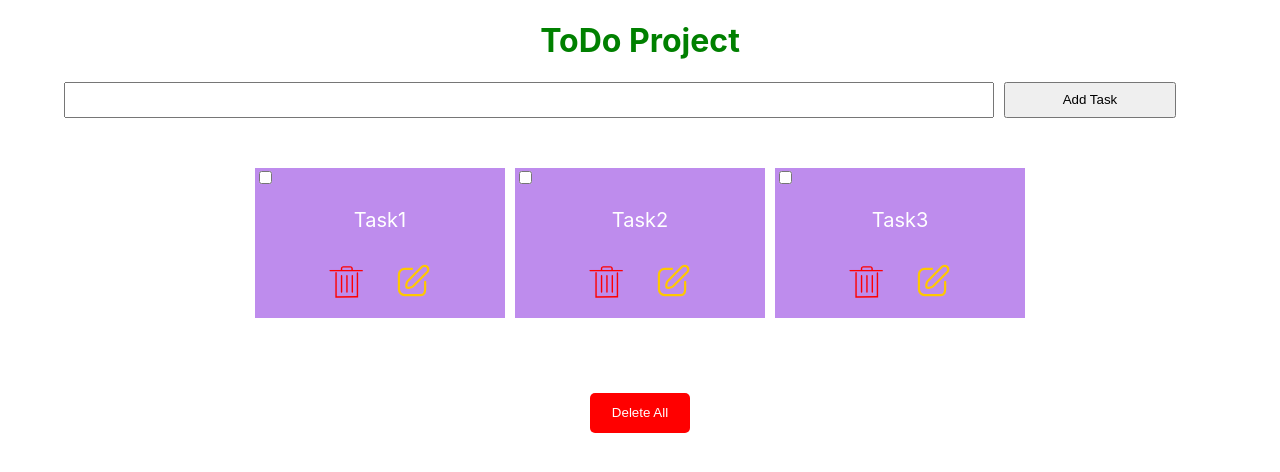
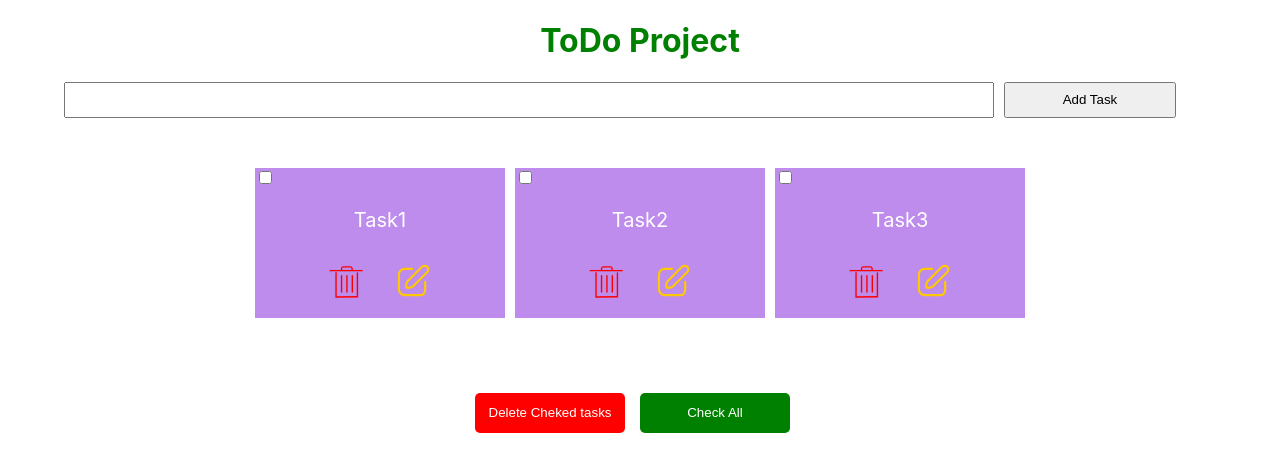
Before and after one commit to gevorgmanukyan2006/react-app3_Gevorg, a React (Create React App) app: page / in a window 1280 px wide. Shown: the top 472 px of the page. Built offline with nearby package versions, Linux system fonts and the light colour scheme.

Commit message:
lifecycle, check All, disable

```diff
--- a/src/App.jsx
+++ b/src/App.jsx
@@ -1,13 +1,14 @@
 import React from "react";
 import ToDo from "./Components/ToDo";
+// import Lifecycle from "./Components/lifecycle/lifecycle";
 
 class App extends React.Component {
-
   render() {
     const containerStyles = { width: "90%", margin: "auto" };
     return (
       <div style={containerStyles}>
         <ToDo count="5" urishCount="10" />
+        {/* <Lifecycle /> */}
       </div>
     );
   }
--- a/src/Components/Task/Task.jsx
+++ b/src/Components/Task/Task.jsx
@@ -15,10 +15,13 @@ const Task = (props) => {
         <p>{task.name}</p>
       </div>
       <div className={Styles.iconsContainer}>
-        <button onClick={() => handleDeleteTask(task.id)}>
+        <button
+          onClick={() => handleDeleteTask(task.id)}
+          disabled={checkedTasks.has(task.id)}
+        >
           <img src={deleteIcon} alt="delete" />
         </button>
-        <button>
+        <button disabled={checkedTasks.has(task.id)}>
           <img src={editIcon} alt="delete" />
         </button>
       </div>
--- a/src/Components/ToDo.jsx
+++ b/src/Components/ToDo.jsx
@@ -70,7 +70,21 @@ class ToDo extends React.Component {
       checkedTasks: new Set(),
     });
   };
+  handleCheckAllTasks = () => {
+    let { tasks, checkedTasks } = this.state;
+    if (checkedTasks.size === tasks.length) {
+      checkedTasks.clear();
+    } else {
+      checkedTasks = tasks.map((item) => item.id);
+    }
+
+    this.setState({
+      ...this.state,
+      checkedTasks: new Set(checkedTasks),
+    });
+  };
   render() {
+    const { inputValue, tasks, checkedTasks } = this.state;
     console.log(this.state.checkedTasks);
     return (
       <div>
@@ -78,25 +92,33 @@ class ToDo extends React.Component {
         <AddTask
           inputOnChange={this.inputOnChange}
           submit={this.submit}
-          inputValue={this.state.inputValue}
+          inputValue={inputValue}
         />
         <div className={Styles.TasksContainer}>
-          {this.state.tasks.map((item, index) => {
+          {tasks.map((item, index) => {
             return (
               <Task
                 key={index}
                 task={item}
                 handleDeleteTask={this.handleDeleteTask}
                 handleOnChange={this.handleOnChange}
-                checkedTasks={this.state.checkedTasks}
+                checkedTasks={checkedTasks}
               />
             );
           })}
-          {this.state.tasks.length === 0 && <p>There are not tasks!</p>}
+          {tasks.length === 0 && <p>There are not tasks!</p>}
         </div>
-        {this.state.tasks.length === 0 || (
+        {tasks.length === 0 || (
           <div className={Styles.deleteAll}>
-            <button onClick={this.handleDeleteAllTasks}>Delete All</button>
+            <button onClick={this.handleDeleteAllTasks}>
+              Delete Cheked tasks
+            </button>
+            <button
+              onClick={this.handleCheckAllTasks}
+              style={{ background: "green" }}
+            >
+              {checkedTasks.size === tasks.length ? "Uncheck All" : "Check All"}
+            </button>
           </div>
         )}
       </div>
--- a/src/Components/styles.module.css
+++ b/src/Components/styles.module.css
@@ -12,10 +12,11 @@
   margin-top: 75px;
 }
 .deleteAll button {
-  width: 100px;
+  width: 150px;
   height: 40px;
   background-color: red;
   color: white;
   border: none;
   border-radius: 5px;
+  margin-right: 15px;
 }
```
Also changed, not shown: src/Components/lifecycle/A.jsx (added, +20 -0 lines), src/Components/lifecycle/lifecycle.jsx (added, +39 -0 lines).
